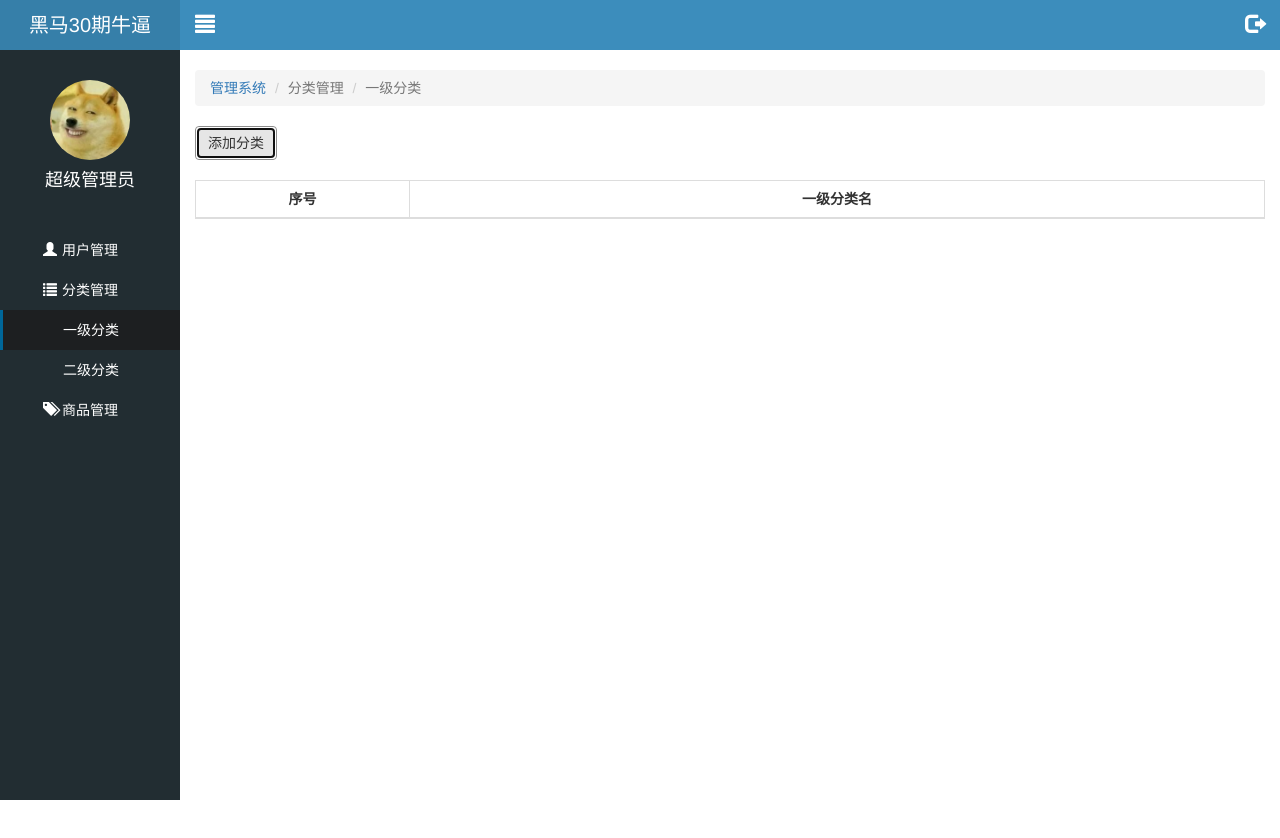
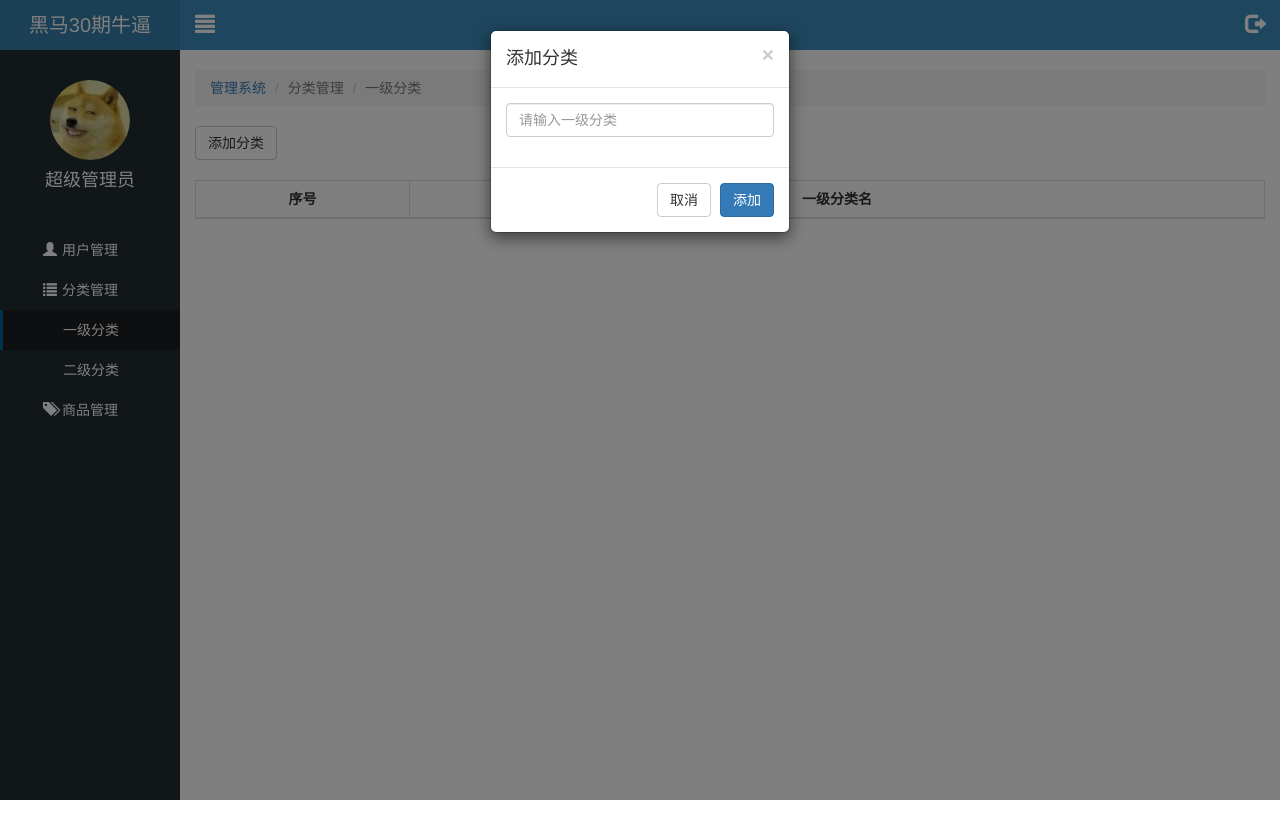
Before and after one commit to JepsonGithub/letao_sh30, a website: page public/back/first.html in a window 1280 px wide. Both pictures are taken after a click on the button "添加分类". Shown: the top 838 px of the page. Drawn offline with Linux system fonts and the light colour scheme; no server answers.

```diff
--- a/public/back/first.html
+++ b/public/back/first.html
@@ -63,7 +63,7 @@
 
     <div class="lt_content">
 
-      <button class="btn btn-default">添加分类</button>
+      <button class="btn btn-default" id="addBtn">添加分类</button>
 
       <table class="table table-bordered table-hover mt_20">
         <thead>
@@ -89,6 +89,31 @@
 
 </div>
 
+
+<!-- 添加分类模态框 -->
+<div class="modal fade" tabindex="-1" id="addModal">
+  <!-- 内层模态框 -->
+  <div class="modal-dialog modal-sm">
+    <div class="modal-content">
+      <form id="form">
+        <div class="modal-header">
+          <button type="button" class="close" data-dismiss="modal"><span>&times;</span></button>
+          <h4 class="modal-title">添加分类</h4>
+        </div>
+        <div class="modal-body">
+          <!-- 每行外层要套一个 form-group, 如果不套, 后面表单校验插件会报错  -->
+          <div class="form-group">
+            <input type="text" class="form-control" placeholder="请输入一级分类" name="categoryName">
+          </div>
+        </div>
+        <div class="modal-footer">
+          <button type="button" class="btn btn-default" data-dismiss="modal">取消</button>
+          <button type="submit" class="btn btn-primary">添加</button>
+        </div>
+      </form>
+    </div>
+  </div>
+</div>
 
 
 <!-- 控制模态框大小: modal-lg大  默认中等  modal-sm小 -->
--- a/public/back/js/common.js
+++ b/public/back/js/common.js
@@ -1,7 +1,6 @@
 /**
  * Created by 54721 on 2018/11/21.
  */
-$(function() {
 //// 开启进度条
 //NProgress.start();
 //
@@ -36,8 +35,8 @@
   }, 500)
 });
 
-
-
+// 等待页面和 dom 结构的加载
+$(function() {
 
   // 公用的功能:
   // 1. 左侧二级切换功能
--- a/public/back/js/first.js
+++ b/public/back/js/first.js
@@ -7,7 +7,7 @@
   var pageSize = 5; // 每页条数
 
 
-  // 发送ajax请求, 请求一级分类的数据, 进行页面渲染
+  // 1. 发送ajax请求, 请求一级分类的数据, 进行页面渲染
   render();
 
   function render() {
@@ -46,4 +46,34 @@
     })
   }
 
+
+  // 2. 点击添加按钮, 显示添加模态框
+  $('#addBtn').click(function() {
+    $('#addModal').modal("show");
+  });
+
+
+  // 3. 表单校验功能
+  $('#form').bootstrapValidator({
+    // 配置小图标
+    feedbackIcons: {
+      valid: 'glyphicon glyphicon-ok',   // 校验成功
+      invalid: 'glyphicon glyphicon-remove',   // 校验失败
+      validating: 'glyphicon glyphicon-refresh'  // 校验中
+    },
+
+    // 配置字段
+    fields: {
+      categoryName: {
+        // 配置校验规则
+        validators: {
+          // 配置非空校验
+          notEmpty: {
+            message: "请输入一级分类名称"
+          }
+        }
+      }
+    }
+  })
+
 })
```
Lines whose indentation alone changed are shown as unchanged.
